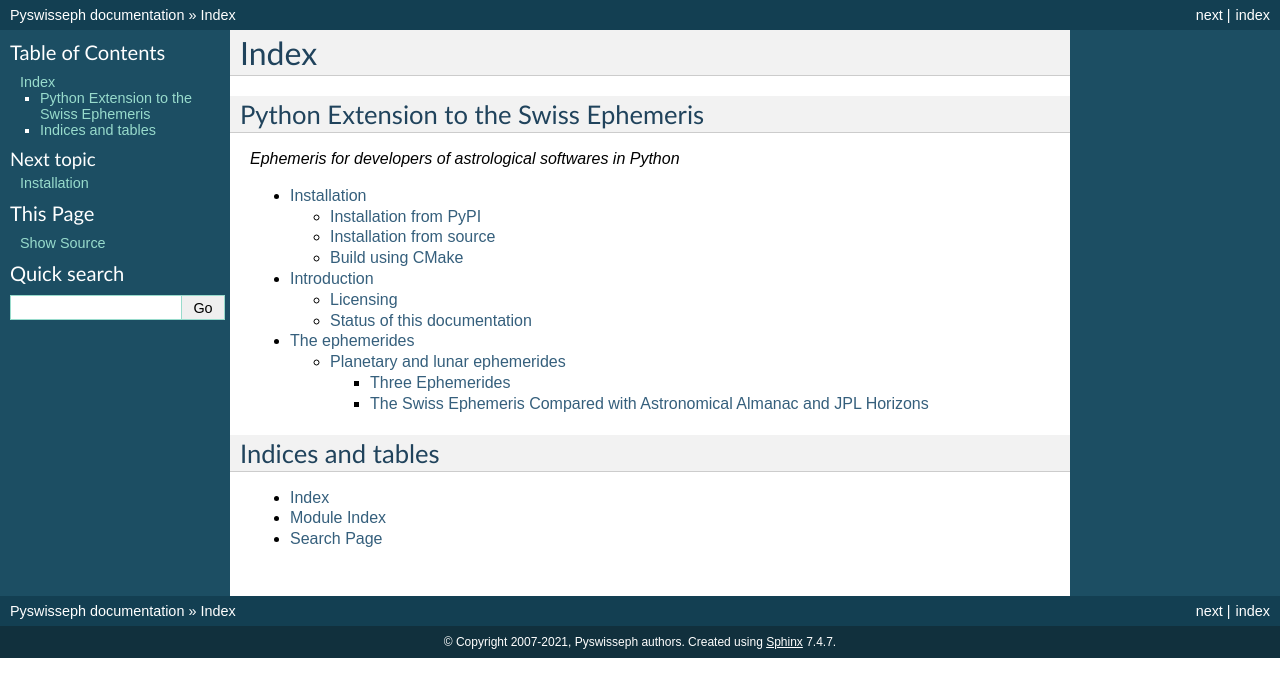
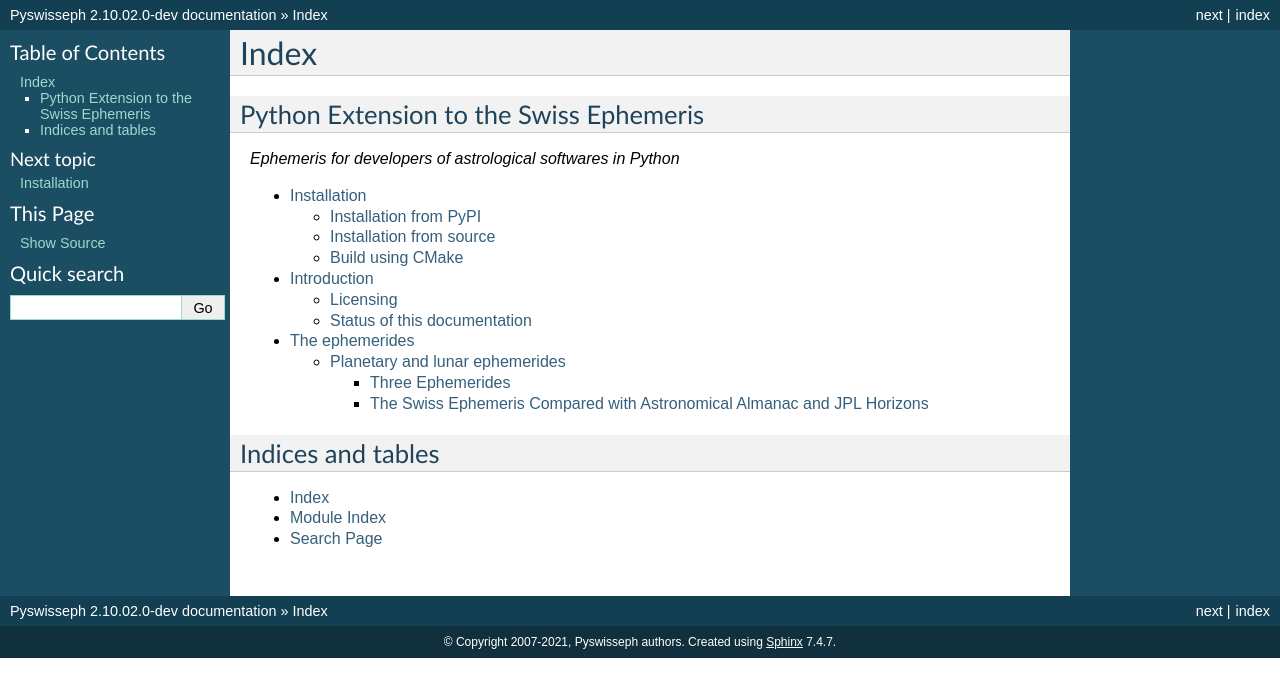
Before and after one commit to astrorigin/pyswisseph, a Sphinx documentation site: the page built from docs/index.rst, in a window 1280 px wide. Shown: the top 697 px of the page. Built offline with Sphinx 7.4.7, drawn with Linux system fonts in a browser that asks for light colours.

Commit message:
Add version and release information

```diff
--- a/docs/conf.py
+++ b/docs/conf.py
@@ -19,8 +19,9 @@
 
 project = 'Pyswisseph'
 copyright = '2007-2021, Pyswisseph authors'
-author = 'Stanislas Marquis'
-
+author = ''
+version = '2.10.02.0-dev'
+release = '2.10.02.0-dev'
 
 # -- General configuration ---------------------------------------------------
 
```
